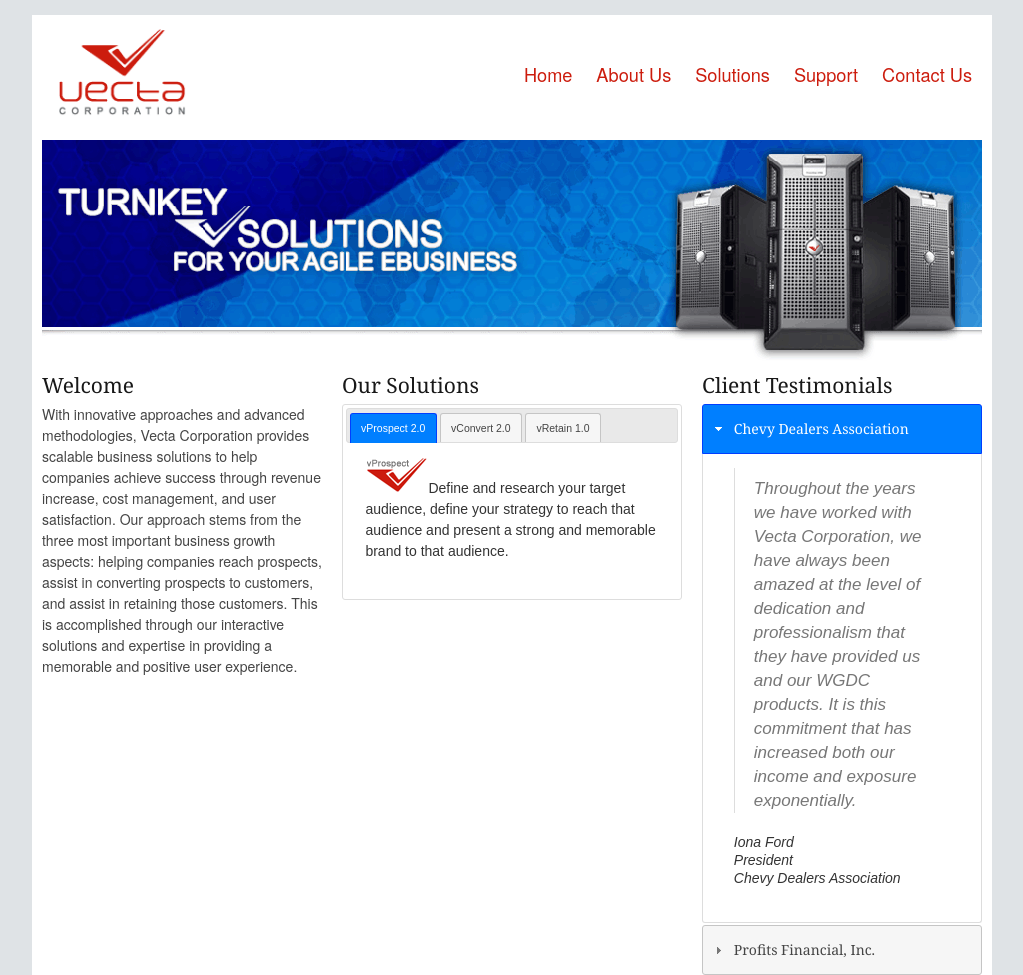
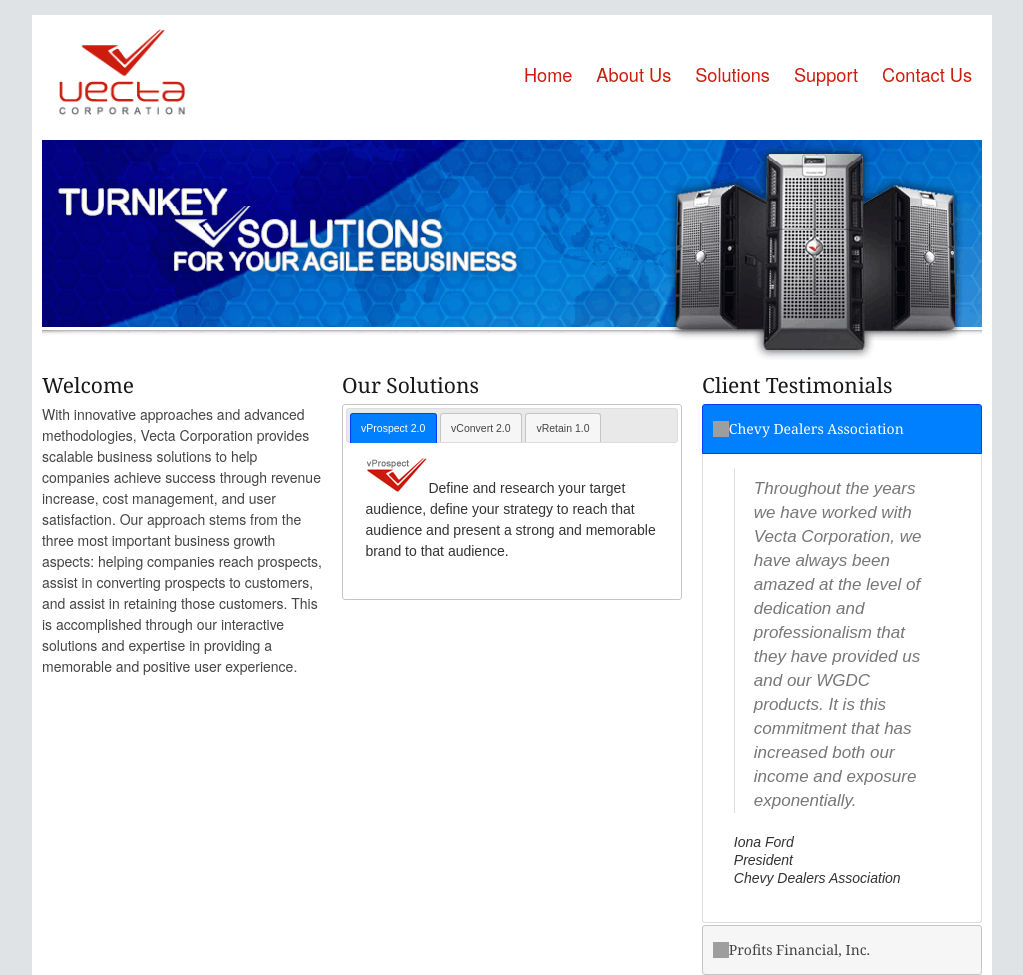
Before and after one commit to YoBenDuck/Assignment9, a plain HTML site: page vectacorp/index.html in a window 1280 px wide. Shown: the whole page, without its empty margins (128-1151 px from the left). Drawn offline with nearby package versions, Linux system fonts and the light colour scheme; files that its build step writes are made by us from their sources; grey boxes are pictures that could not be loaded.

Commit message:
added http to js link

```diff
--- a/vectacorp/index.html
+++ b/vectacorp/index.html
@@ -7,7 +7,7 @@
 	<link rel="stylesheet" href="css/base.css">
 	<link rel="stylesheet" href="css/skeleton.css">
 	<link rel="stylesheet" href="css/layout.css">
-	<link rel="stylesheet" href="js/jquery-ui-1.11.4.custom/jquery-ui.min.css">
+	<link rel="stylesheet" href="http://code.jquery.com/ui/1.11.0/themes/smoothness/jquery-ui.css">
 
 	<!--[if lt IE 9]>
 		<script src="http://html5shim.googlecode.com/svn/trunk/html5.js"></script>
```
Also changed, not shown: vectacorp/aboutus.html (+1 -1 lines), vectacorp/contactus.html (+1 -1 lines), vectacorp/solutions.html (+1 -1 lines), vectacorp/support.html (+1 -1 lines).
